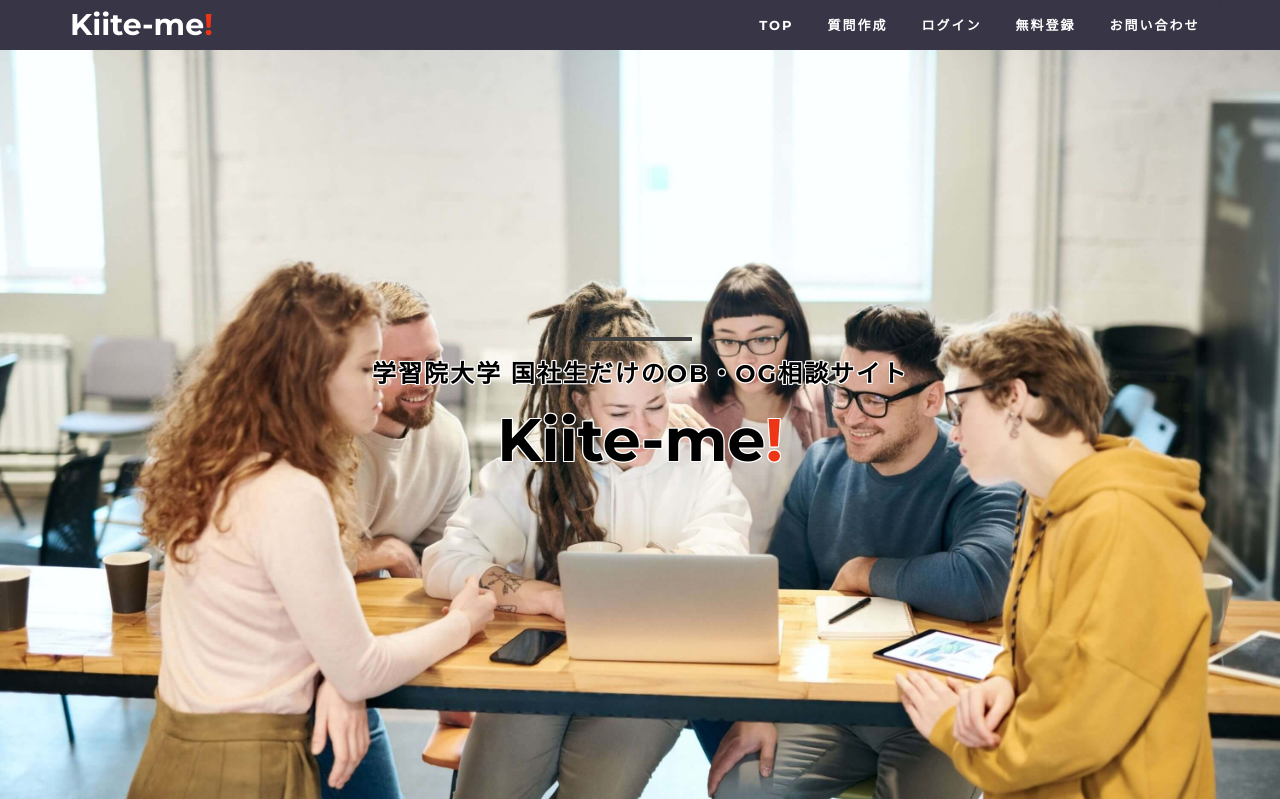
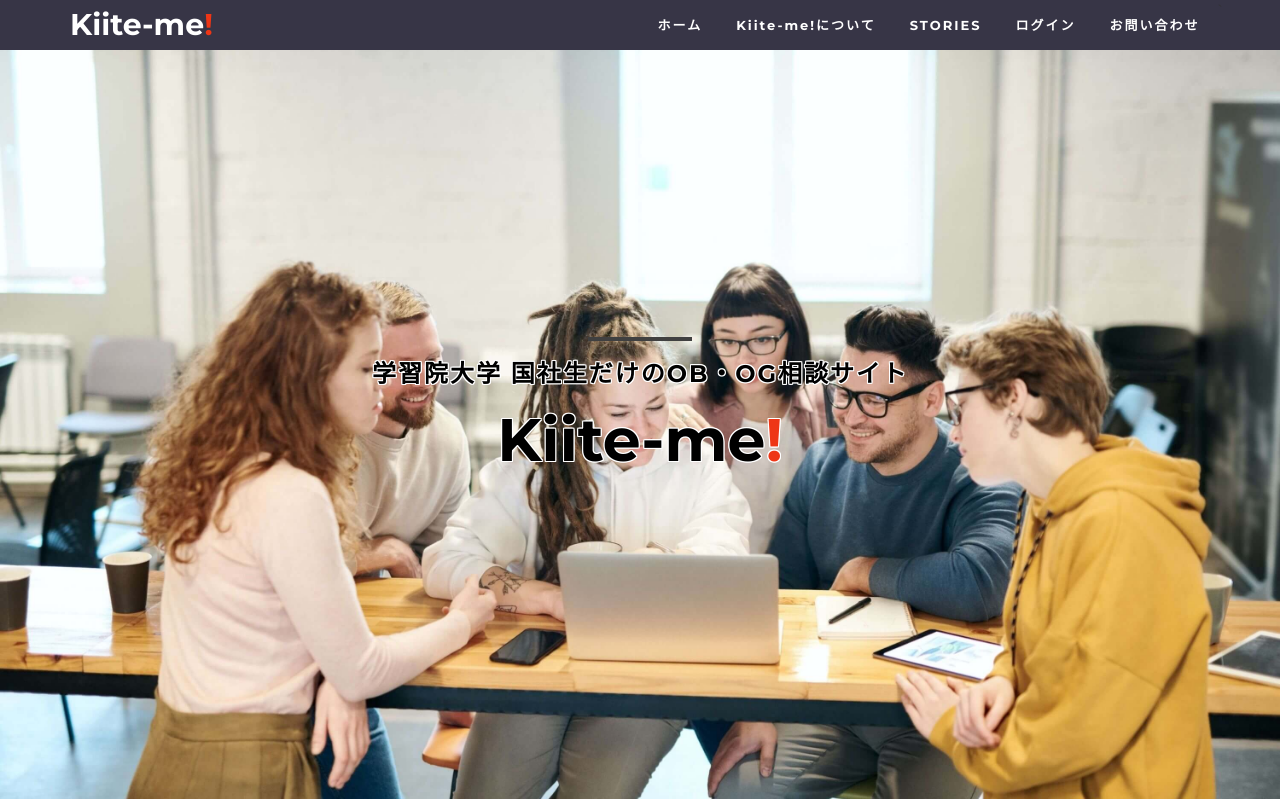
Before and after one commit to SDTakeuchi/kiitePRJCT, a Django app: page / in a window 1280 px wide. Shown: the top 799 px of the page. Run offline with Django 3.2, Linux system fonts and the light colour scheme; some libraries are stand-ins or nearby versions.

Commit message:
home signup btn updated

```diff
--- a/kiite_me/urls.py
+++ b/kiite_me/urls.py
@@ -49,7 +49,7 @@
     path('contact/form/', contactFormView, name="contactForm"),
     path('staff_only/', adminNotificationView, name="adminNotificationForm"),
 
-    path('story/', storyIndexView, name="storyIndex"),
+    path('story/index/', storyIndexView, name="storyIndex"),
     path('story/take', story1View, name="story1"),
     path('story/toda', story1View, name="story2"),
     path('story/<str:pk>', storyShowView, name="storyShow"),
--- a/templates/base/base.html
+++ b/templates/base/base.html
@@ -53,17 +53,18 @@
 			<ul class="nav navbar-nav navbar-right">
 
 				{% if request.user.is_anonymous %}
-				<li><a href="{% url 'postIndex' %}" class="smoothScroll">TOP</a></li>
-				<li><a href="{% url 'postNew' %}">質問作成</a></li>
+				<li><a href="{% url 'home' %}#home" class="smoothScroll">ホーム</a></li>
+				<li><a href="{% url 'home' %}#about">Kiite-me!について</a></li>
+				<li><a href="{% url 'storyIndex' %}">STORIES</a></li>
 				<li><a href="{% url 'login' %}">ログイン</a></li>
-				<li><a href="{% url 'signup' %}">無料登録</a></li>
 				<li><a href="{% url 'contactForm' %}">お問い合わせ</a></li>				`
 				{% endif %}
 
 				{% if request.user.is_authenticated %}
-				<li><a href="{% url 'postIndex' %}" class="smoothScroll">TOP</a></li>
+				<li><a href="{% url 'postIndex' %}" class="smoothScroll">ホーム</a></li>
 				<li><a href="{% url 'postNew' %}">質問作成</a></li>
 				<li><a href="{% url 'mypage' %}">マイページ</a></li>
+				<li><a href="{% url 'storyIndex' %}">STORIES</a></li>
 				<li><a href="{% url 'logout' %}" onclick="return confirm('ログアウトします。よろしいですか？')">ログアウト</a></li>
 				{% endif %}
 			</ul>
--- a/templates/home.html
+++ b/templates/home.html
@@ -211,7 +211,7 @@
 </section>
 {% if not user.is_authenticated %}
 <div class="spver signup-btn">
-	<a href="{% url 'signup' %}"><button type="button" class="btn btn-default btn-lg">Sign up here!</button></a>
+	<a href="{% url 'signup' %}"><button type="button" class="btn btn-default btn-lg" style="box-shadow: 1px 1.5px 3px 1px rgb(0 0 255 / 20%);">Sign up here!</button></a>
 </div>
 {% endif %}
 {% endblock %}
```
Also changed, not shown: db.sqlite3.
